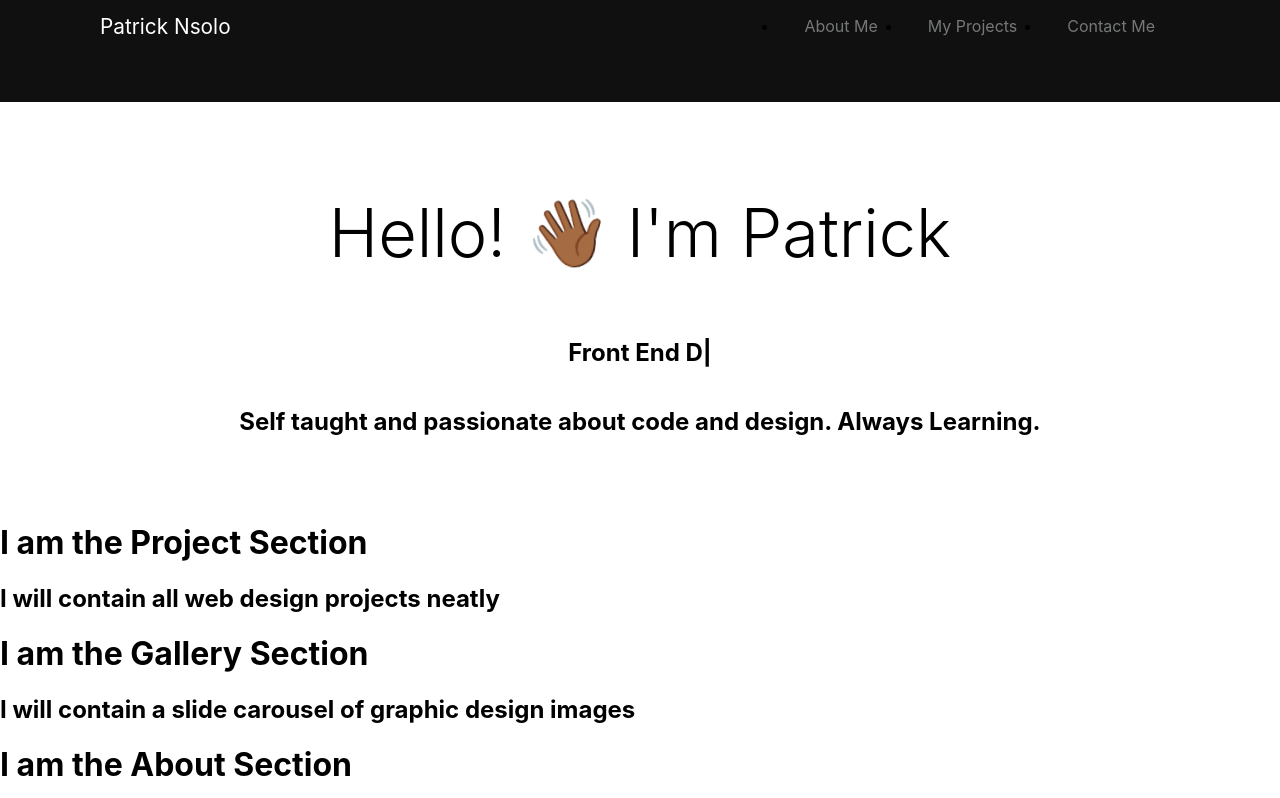
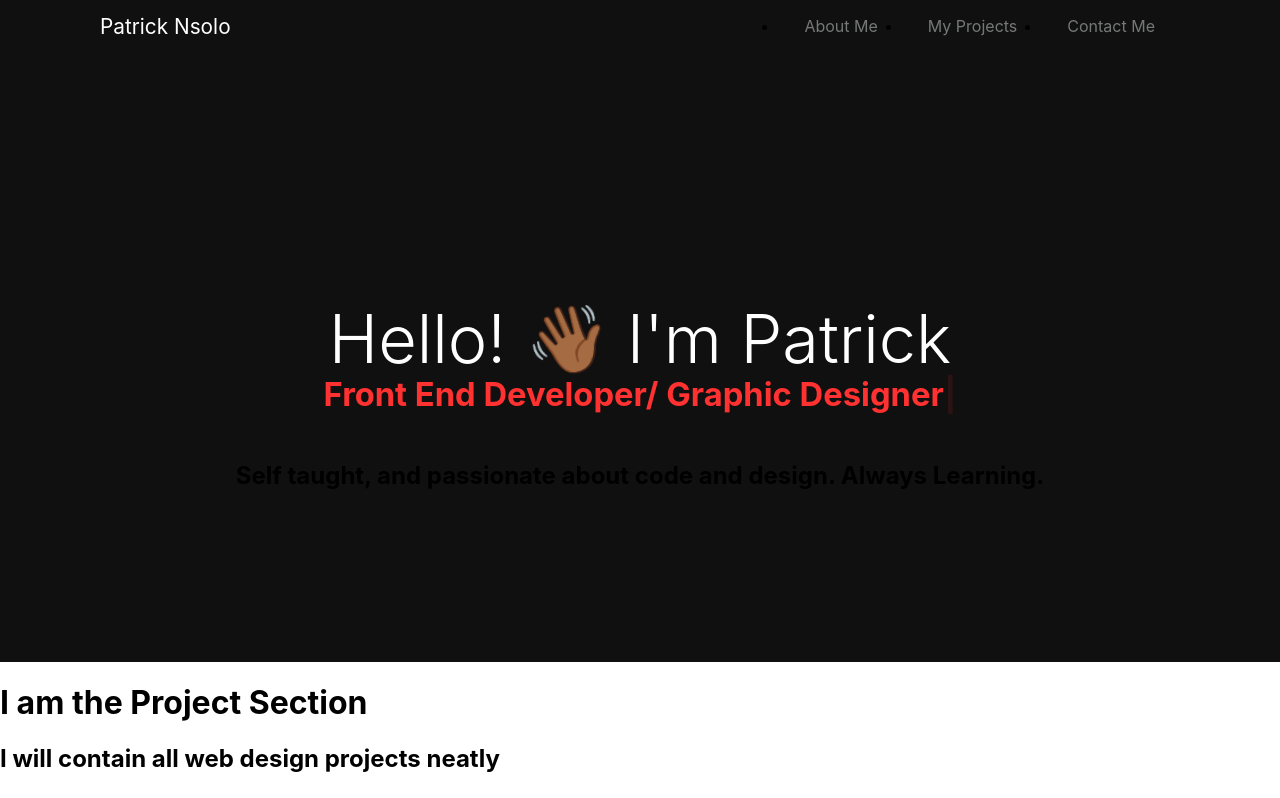
Before and after one commit to patrick-nsolo/FEDportfolio, a React (Create React App) app: page / in a window 1280 px wide. Shown: the top 798 px of the page. Built offline with nearby package versions, Linux system fonts and the light colour scheme.

Commit message:
update react web app

```diff
--- a/src/components/Home/Home.css
+++ b/src/components/Home/Home.css
@@ -3,7 +3,8 @@
     flex-direction: column;
     align-items: center;
     justify-content: center;
-    height: 50vh;
+    height: 70vh;
+    background-color: #101010;
 }
 .wave {
     animation-name: wave-animation;  /* Refers to the name of your @keyframes element below */
@@ -12,7 +13,6 @@
     transform-origin: 70% 70%;       /* Pivot around the bottom-left palm */
     display: inline-block;
 }
-
 @keyframes wave-animation {
       0% { transform: rotate( 0.0deg) }
      10% { transform: rotate(14.0deg) }  /* The following five values can be played with to make the waving more or less extreme */
@@ -27,4 +27,14 @@
     font-size: calc(1.525rem + 3.3vw);
     font-weight: 300;
     line-height: 1.2;
+    color:#ffffff;
 }
+.role {
+    color:#FF3131;
+    cursor:none;
+    font-size: calc(1.325rem + .9vw);
+    margin-top: -50px;
+}
+.typed-cursor{
+    opacity:0;
+}
--- a/src/components/Home/Home.js
+++ b/src/components/Home/Home.js
@@ -7,9 +7,9 @@ function Home() {
     <div className="home-container">
       <h1 className="intro">Hello! <span class="wave">👋🏾</span> I'm Patrick  </h1>
       <h2 className="role">
-        <Typed strings={['Front End Developer/ Graphic Designer']} typeSpeed={40} backSpeed={50} loop/>
+        <Typed strings={['Front End Developer/ Graphic Designer']} typeSpeed={40} backSpeed={50} loop={false}/>
       </h2>
-      <h2>Self taught and passionate about code and design. Always Learning.</h2>
+      <h2>Self taught, and passionate about code and design. Always Learning.</h2>
     </div>
   )
 }
```
